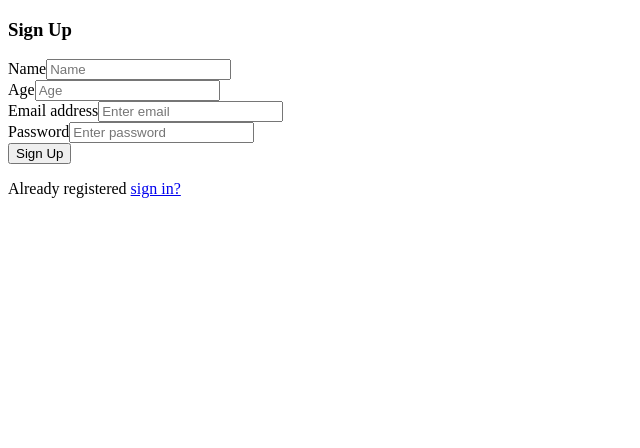
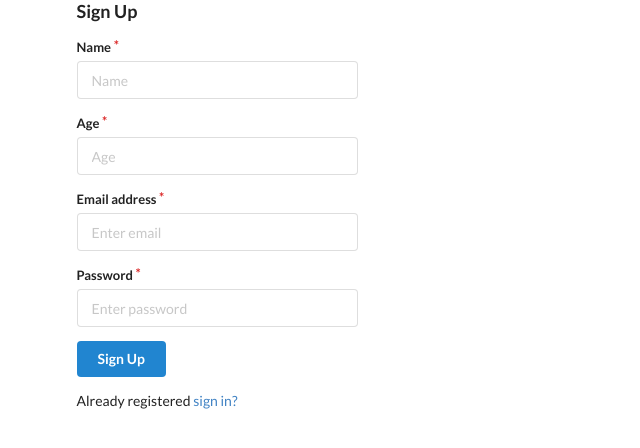
Before and after one commit to furqancodes/coinchain, a React (Create React App) app: page / in a window 1280 px wide. Shown: the top 448 px of the page, without its empty margins (0-640 px from the left). Built offline with nearby package versions, Linux system fonts and the light colour scheme.

Commit message:
Signup page

```diff
--- a/public/index.html
+++ b/public/index.html
@@ -24,6 +24,13 @@
       work correctly both with client-side routing and a non-root public URL.
       Learn how to configure a non-root public URL by running `npm run build`.
     -->
+    <link
+      rel="stylesheet"
+      href="https://cdnjs.cloudflare.com/ajax/libs/semantic-ui/2.4.1/semantic.min.css"
+      integrity="sha512-8bHTC73gkZ7rZ7vpqUQThUDhqcNFyYi2xgDgPDHc+GXVGHXq+xPjynxIopALmOPqzo9JZj0k6OqqewdGO3EsrQ=="
+      crossorigin="anonymous"
+      referrerpolicy="no-referrer"
+    />
     <title>React App</title>
   </head>
   <body>
--- a/src/components/App.jsx
+++ b/src/components/App.jsx
@@ -1,23 +1,54 @@
-import React from "react";
+import React, { useState } from "react";
 
 import UserApi from "./Api/UserApi";
 import Signup from "./Signup";
 
 const App = () => {
+  const [data, setData] = useState("");
+  const [Error, setError] = useState("");
   const onformSubmit = async ({ name, age, email, password }) => {
-    const response = await UserApi.post("/signup", {
-      body: {
+    try {
+      const response = await UserApi.post("/signup", {
         name,
         email,
         age,
         password,
-      },
-    });
-    console.log(response);
+      });
+      console.log(response);
+      setData(response.data);
+    } catch (error) {
+      if (error.response.data.code === 11000) {
+        setError("Email Already exists");
+        setData("");
+      } else {
+        console.log(error.response);
+        setError(error.response.data.message);
+      }
+    }
+  };
+  const userData = () => {
+    if (data) {
+      return (
+        <div class="ui positive message four wide">
+          <i class="close icon"></i>
+          <div class="header">Successful</div>
+          <p>Congratulation {data.user.name} account is created</p>
+        </div>
+      );
+    } else if (Error && !data) {
+      return (
+        <div class="ui negative message four wide">
+          <i class="close icon"></i>
+          <div class="header">ERROR</div>
+          <p>{Error}</p>
+        </div>
+      );
+    }
   };
   return (
-    <div>
+    <div className="ui container">
       <Signup onformSubmit={onformSubmit} />
+      {userData()}
     </div>
   );
 };
--- a/src/components/Signup.jsx
+++ b/src/components/Signup.jsx
@@ -10,10 +10,10 @@ const Signup = ({ onformSubmit }) => {
     onformSubmit({ name, email, age, password });
   };
   return (
-    <form onSubmit={onFormSubmit}>
+    <form onSubmit={onFormSubmit} class="ui form">
       <h3>Sign Up</h3>
 
-      <div>
+      <div class="required four wide field">
         <label>Name</label>
         <input
           type="text"
@@ -25,7 +25,7 @@ const Signup = ({ onformSubmit }) => {
         />
       </div>
 
-      <div>
+      <div class="required four wide field">
         <label>Age</label>
         <input
           type="text"
@@ -37,7 +37,7 @@ const Signup = ({ onformSubmit }) => {
         />
       </div>
 
-      <div>
+      <div class="required four wide field">
         <label>Email address</label>
         <input
           type="email"
@@ -49,7 +49,7 @@ const Signup = ({ onformSubmit }) => {
         />
       </div>
 
-      <div>
+      <div class="required four wide field">
         <label>Password</label>
         <input
           type="password"
@@ -61,7 +61,9 @@ const Signup = ({ onformSubmit }) => {
         />
       </div>
 
-      <button type="submit">Sign Up</button>
+      <button type="submit" class="ui primary button">
+        Sign Up
+      </button>
       <p>
         Already registered <a href="goog">sign in?</a>
       </p>
```
